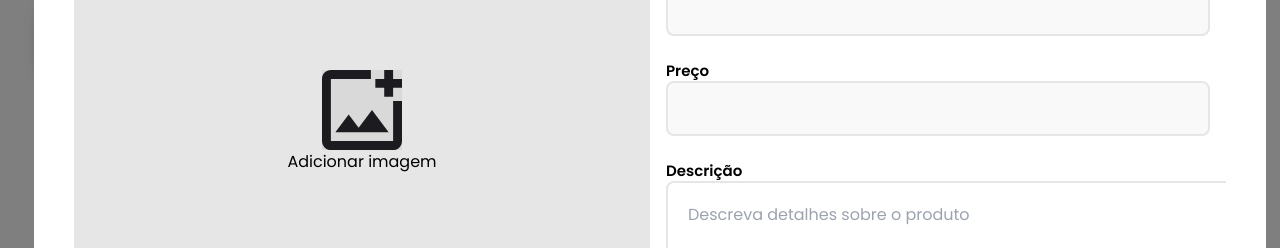
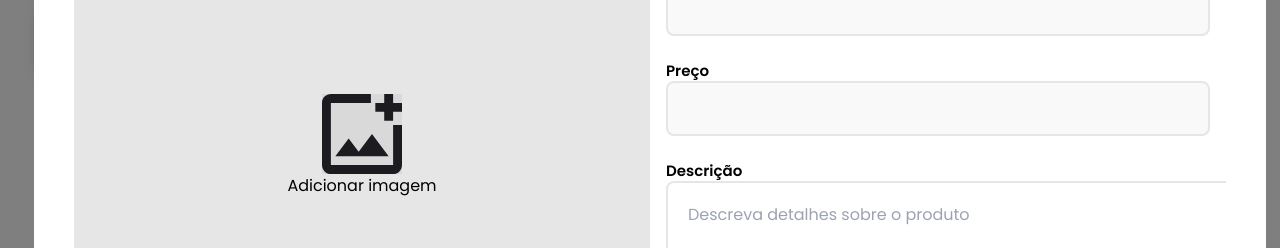
Before and after one commit to ryanNS3/PlanNexus-Front-End, a React (Vite) app: page /estoque in a window 1280 px wide. Both pictures are taken after typing "Sample" into the empty fields and a click on the button "ADICIONAR PRODUTOS". Shown: the part 259-507 px from the top of the page. Built offline with nearby package versions, Linux system fonts and the light colour scheme; no server answers.

Commit message:
array adicionada

```diff
--- a/src/components/Form/Product/index.jsx
+++ b/src/components/Form/Product/index.jsx
@@ -18,7 +18,7 @@ export function ProductForm(){
     const [descriptionProduct, setDescriptionProduct] = React.useState(null);
     const [sizeProduct, setSizeProduct] = React.useState([])
     const [colorsProduct, setColorsProduct] = React.useState([])
-    const [ImageLink, setImageLink] = React.useState([])
+    const [ImageLink, setImageLink] = React.useState([null],[null],[null],[null])
     const [dataProduct,setDataProduct] = React.useState([])
     const [isSizeOptions, setIsSizeOptions] = React.useState(false)
 
@@ -67,32 +67,19 @@ export function ProductForm(){
       colorsChange[target.id] = target.value
       setColorsProduct(colorsChange)
     }
-
-  const handleProfileImageUpload = (event) => {
-    const image = event.target.files[0];
-    const reader = new FileReader();
-    reader.onloadend = () => {
-      setImageLink(reader.result);
-    };
-    if (image) {
-      reader.readAsDataURL(image);
-    }
-  };
-
-
   return (
     <form className='grid md:grid-cols-2 max-h-full' onSubmit={handleCreateProduct}>
         <section  aria-label='Visualização do produto' className=' max-h-[90%] rounded-lg '>
           <h1 className=' text-h4'>{nameProduct}</h1>
           {/* <input onChange={handleProfileImageUpload} type='file'/> */}
-          <div className=' grid  max-h-[500px]'>
-            <InputImage value={ImageLink[0]}  setValue={setImageLink} onChange={handleProfileImageUpload}/>
+          <div className=' grid grid-cols-[1fr 2fr] max-h-[500px]'>
             <div className='flex gap-3 max-h-6'>
-              <InputImage small value={ImageLink[1]}  setValue={setImageLink} onChange={handleProfileImageUpload}/>
-              <InputImage small value={ImageLink[2]}  setValue={setImageLink} onChange={handleProfileImageUpload}/>
-              <InputImage small value={ImageLink[3]}  setValue={setImageLink} onChange={handleProfileImageUpload}/>
+              <InputImage value={ImageLink[1]}  setValue={setImageLink}/>
+              <InputImage value={ImageLink[2]}  setValue={setImageLink} />
+              <InputImage value={ImageLink[3]}  setValue={setImageLink}/>
 
             </div>
+            <InputImage value={ImageLink[0]}  setValue={setImageLink} />
           </div>
 
           <img src={ImageLink}/>
--- a/src/components/Inputs/input-file/index.jsx
+++ b/src/components/Inputs/input-file/index.jsx
@@ -3,11 +3,12 @@ import { UploadImageIcon } from '../../../assets/uploadImage';
 import { useDropzone } from 'react-dropzone';
 
 
-export function InputImage({value, small=false, setValue,file, id , ...props} ) {
+export function InputImage({value, small=false, setValue, file, id , ...props} ) {
 
   const onDrop = React.useCallback((file) =>{
-    setValue(file[0])
-  })
+    setValue([file[0]])
+    console.log(value)
+  },[])
 
 
 
@@ -22,19 +23,19 @@ export function InputImage({value, small=false, setValue,file, id , ...props} )
   })
 
 
-
+    if (value) return <RenderImage file={value[0]}/>
     return (
       <>
         <label htmlFor={id} className=' flex flex-col justify-center h-[500px] roudend items-center bg-cinza-100'  {...dropzone.getRootProps()}>
-          <input  className='opacity-0 hidden' id={id}   type='file' {...dropzone.getInputProps()} {...props}/>
+          <input  className='opacity-0 hidden' id={id} {...dropzone.getInputProps()} {...props}/>
+            <>
+            <UploadImageIcon/>
             {!small &&
-            <>
-              <UploadImageIcon/>
-              <p>Adicionar imagem</p>
+            <p>Adicionar imagem</p>
+            }
 
             </>
 
-            }
         </label>
       </>
       )
@@ -43,6 +44,24 @@ export function InputImage({value, small=false, setValue,file, id , ...props} )
 
   }
 
+  export function RenderImage({file}){
+    const [imageLink, setImageLink] = React.useState();
+
+      const image = file;
+      const reader = new FileReader();
+      reader.onloadend = () => {
+        setImageLink(reader.result);
+      };
+      if (image) {
+        reader.readAsDataURL(image);
+      }
+
+
+    return(
+      <img className='max-w-full object-cover' src={imageLink}/>
+    )
+  }
+
 
 
 export function InputFile({value, setValue, file, id, ...props}){
```
